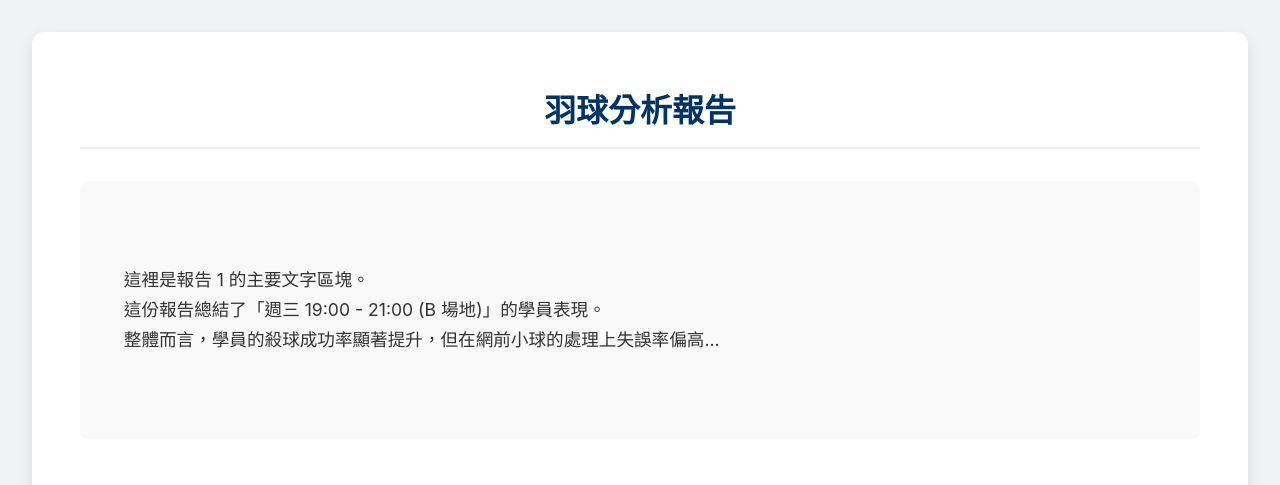
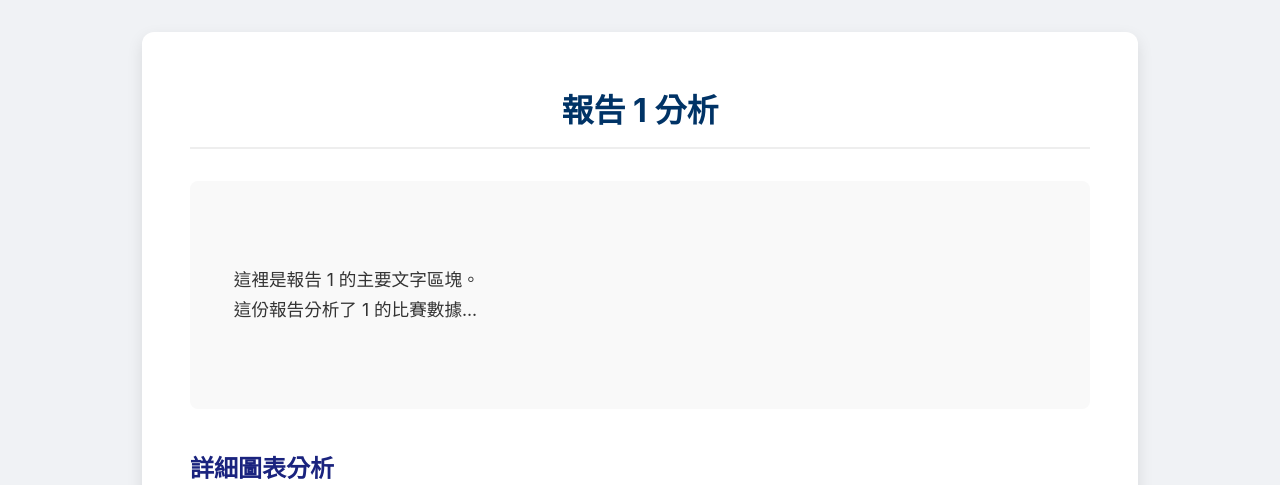
Before and after one commit to aaa112550138/GoodmintonCoach, a Flask app: page /report/1 in a window 1280 px wide. Shown: the top 485 px of the page. Run offline with Flask 3, Linux system fonts and the light colour scheme.

Commit message:
report template has pics

```diff
--- a/app.py
+++ b/app.py
@@ -1,6 +1,8 @@
-from flask import Flask, render_template, request, jsonify, url_for
+# ▼▼▼ 修改 1: 匯入 os 和 send_from_directory ▼▼▼
+from flask import Flask, render_template, request, jsonify, url_for, send_from_directory
 import io
 import base64
+import os # <-- 需要 os 模組來組合路徑
 
 try:
     import llm_core
@@ -13,93 +15,121 @@ except ImportError:
 
 app = Flask(__name__)
 
+# ▼▼▼ 修改 2: (Part 1) 定義 report_pics 資料夾的絕對路徑 ▼▼▼
+# app.root_path 指的是 app.py 所在的資料夾
+REPORT_PICS_DIR = os.path.join(app.root_path, 'report_pics')
+#
+# 你的資料夾結構現在應該是:
+# badminton_app/
+# ├── app.py              <-- (app.root_path)
+# ├── report_pics/        <-- (REPORT_PICS_DIR)
+# │   └── chao_vs_tao/
+# │       ├── win_rate.png
+# │       └── error_rate.png
+# ├── static/
+# └── templates/
+#
+
+
 # --- 模擬資料庫 (保持不變) ---
 def get_sessions_from_db():
     """模擬抓取場次"""
     return [
-        {"id": "S001", "name": "場次1"}
+        {"id": "S001", "name": "週一 18:00 - 20:00 (A 場地)"},
+        {"id": "S002", "name": "週三 19:00 - 21:00 (B 場地)"},
     ]
 
 def get_attributes_list():
     """定義可以分析的屬性"""
-    return ["ALL (總覽)", "勝率", "失誤率", "出席率", "球落點分布", "球種"]
+    return ["ALL (總覽)", "勝率", "失誤率", "出席率", "得分率", "球種"]
 
-# --- 模擬比賽報告連結 (來自你的 HTML) ---
 def get_report_links():
-    """
-    模擬 HTML 中的 links。
-    "route" 欄位必須對應到 @app.route 函式的名稱 (report_view)
-    "param" 欄位會被傳遞給 <report_id>
-    """
+    """模擬 HTML 中的 links"""
     return [
-        {"route": "report_view", "param": "R001", "name": "R001: 場次1"}
+        {"route": "report_view", "param": "R001", "name": "R001: 趙 vs 陶 (chao_vs_tao)"},
+        {"route": "report_view", "param": "R002", "name": "R002: 李 vs 林 (lee_vs_lin)"},
     ]
 
-# --- (從上個範例) 模擬報告資料 (已修改為動態) ---
 def get_main_text(report_id):
     """ 模擬你要放的主要文字 (根據 ID) """
-    # 未來你可以用 report_id 去資料庫查詢
     return f"""
     這裡是報告 {report_id} 的主要文字區塊。
-    這份報告總結了「週三 19:00 - 21:00 (B 場地)」的學員表現。
-    整體而言，學員的殺球成功率顯著提升，但在網前小球的處理上失誤率偏高...
+    這份報告分析了 {report_id} 的比賽數據...
     """
 
+# ▼▼▼ 修改 3: 調整 get_chart_card_data ▼▼▼
 def get_chart_card_data(report_id):
     """
     模擬圖表的資料 (根據 ID)
-    (未來這裡會用 report_id 去資料庫查)
     """
-    # 假設 R001 和 R002 用了不同的圖表標題
+    image_folder_name = ""
     if report_id == "R001":
-        titles = ["R001-勝率分析", "R001-失誤分佈"]
+        # 這裡對應到你說的資料夾
+        image_folder_name = "chao_vs_tao"
+    elif report_id == "R002":
+        image_folder_name = "other" # 假設有另一個
     else:
-        titles = ["R002-出席狀況", "R002-得分手段"]
+        # 給一個預設值，以防萬一
+        image_folder_name = "default"
+
+    # *** 請確保你的 'report_pics/chao_vs_tao/' 資料夾中
+    # *** 真的有 'win_rate.png' 和 'error_rate.png' 這兩個檔案
 
     mock_data = [
         {
-            "image_url": "/static/chart1.png", # 假設你有這些圖在 static 資料夾
-            "title": titles[0],
-            "description": "這是一兩行的文字，用來說明這張圖的重點。"
+            # 這是關鍵修改：
+            # 網址 (URL) 指向我們即將建立的新路由 /report-images/
+            # Flask 會把這個請求轉發給 serve_report_image() 函式
+            "image_url": f"/report-images/{image_folder_name}/diff_balls.png",
+            "title": f"{image_folder_name} - 不同球種",
+            "description": "這是從 report_pics 動態載入的球種圖。"
         },
         {
-            "image_url": "/static/chart2.png",
-            "title": titles[1],
-            "description": "分析反手拍與正手拍的失誤比例。"
+            "image_url": f"/report-images/{image_folder_name}/different_places_score.png",
+            "title": f"{image_folder_name} - 得分分布圖",
+            "description": "這是從 report_pics 動態載入的得分分布圖。"
+        },
+        {
+            "image_url": f"/report-images/{image_folder_name}/opp_lose_reasons.png",
+            "title": f"{image_folder_name} - 得分分析圖",
+            "description": "這是從 report_pics 動態載入的得分分析圖。"
         },
     ]
+
+    # 附註: 更保險的寫法是使用 url_for
+    # path = f'{image_folder_name}/win_rate.png'
+    # mock_data[0]["image_url"] = url_for('serve_report_image', path_to_image=path)
+    # 這樣如果未來你改了 @app.route 的網址，這裡會自動更新。
+    # 不過目前 f-string 的寫法是最直觀的。
+
     return mock_data
-# --------------------
+# --- ▲▲▲ 修改 3 完畢 ▲▲▲ ---
 
 
-# --- 路由 1: 儀表板首頁 (只處理 GET 請求) ---
+# --- 路由 1: 儀表板首頁 (保持不變) ---
 @app.route('/', methods=['GET'])
 def dashboard():
-
     sessions = get_sessions_from_db()
     attributes = get_attributes_list()
-    links = get_report_links() # <-- 取得要生成的連結
-
-    # 傳遞預設值給模板
+    links = get_report_links()
     return render_template(
         'index.html',
         sessions=sessions,
         attributes=attributes,
-        links=links, # <-- 傳給 index.html
+        links=links,
         chart_data=None,
         current_session=None,
         current_attribute=None,
         current_search=""
     )
 
-# --- 路由 2: 處理分析請求的 API (保持不變) ---
+# --- 路由 2: API (保持不變) ---
 @app.route('/api/analyze', methods=['POST'])
 def api_analyze():
     if llm_core is None:
         return jsonify({"error": "AI 核心模組 (llm_core.py) 載入失敗。"}), 500
 
     try:
-        # ... (你提供的程式碼都很好，保持不變) ...
         data = request.get_json()
         search_query = data.get('search_query')
         session_id = data.get('session_id')
@@ -139,38 +169,35 @@ def api_analyze():
         print(f"Error in /api/analyze: {e}")
         return jsonify({"error": str(e)}), 500
 
-
-# --- ▼▼▼ 這是你要求的修改 ▼▼▼ ---
-#
-# 原本的: @app.route('/templates/report.html')
-# 原本的: def report_view(report_id):
-#
-# 修正為：
-# 1. 路由 (Route) 應該是描述性的，例如 /report/
-# 2. 路由中用 <report_id> 來接收變數
-# 3. 函式名稱 report_view 必須和 get_report_links() 裡的 "route" 欄位一致
-# 4. 函式 render_template('report.html', ...) 會去 'templates' 資料夾找 'report.html'
-#
+# --- 路由 3: 報告頁面 (保持不變) ---
 @app.route('/report/<report_id>')
 def report_view(report_id):
     """
-    這才是正確的「報告頁面」路由
+    動態報告頁面
     """
     print(f"正在為 {report_id} 生成報告頁面...")
+    main_text = get_main_text(report_id)
+    chart_items = get_chart_card_data(report_id) # <-- 這裡會抓到新的 URL
 
-    # 1. 根據傳入的 report_id 獲取專屬資料
-    main_text = get_main_text(report_id)
-    chart_items = get_chart_card_data(report_id)
-
-    # 2. 渲染 'templates/report.html'
-    #    (Flask 會自動去 'templates' 資料夾找)
     return render_template(
         'report.html',
-        report_title=f"報告 {report_id} 分析", # 傳一個動態標題
+        report_title=f"報告 {report_id} 分析",
         main_introduction_text=main_text,
         chart_data_list=chart_items
     )
-# --- ▲▲▲ 修改完畢 ▲▲▲ ---
+
+# ▼▼▼ 修改 2: (Part 2) 新增 "圖片傳送路由" ▼▼▼
+#
+@app.route('/report-images/<path:path_to_image>')
+def serve_report_image(path_to_image):
+    """
+    這個路由會攔截所有 /report-images/ 開頭的請求
+    並從 REPORT_PICS_DIR (也就是 'report_pics' 資料夾)
+    安全地傳送 'path_to_image' (例如 "chao_vs_tao/win_rate.png")
+    """
+    print(f"正在從 {REPORT_PICS_DIR} 傳送圖片: {path_to_image}")
+    return send_from_directory(REPORT_PICS_DIR, path_to_image)
+# --- ▲▲▲ 修改 2 完畢 ▲▲▲ ---
 
 
 if __name__ == '__main__':
--- a/templates/report.html
+++ b/templates/report.html
@@ -12,7 +12,8 @@
             padding: 2rem;
         }
         .container {
-            max-width: 1200px; /* 讓頁面寬一點以容納多張卡片 */
+            /* /* (從 1200px 調整為 900px，在單欄佈局下可讀性更高) */
+            max-width: 900px;
             margin: 0 auto;
             background: #ffffff;
             padding: 2rem 3rem;
@@ -27,7 +28,7 @@
             padding-bottom: 1rem;
         }
 
-        /* 1. 你的主要文字區塊 */
+        /* 1. 你的主要文字區塊 (不變) */
         .introduction-text {
             font-size: 1.1rem;
             line-height: 1.7;
@@ -36,7 +37,7 @@
             padding: 1.5rem;
             border-radius: 8px;
             margin-bottom: 2.5rem;
-            white-space: pre-wrap; /* 讓 Python 傳來的換行符號生效 */
+            white-space: pre-wrap;
         }
 
         h2 {
@@ -47,38 +48,38 @@
         /* 2. 圖片/圖表 的網格容器 (Grid Container) */
         .chart-grid {
             display: grid;
-            /* 這是 CSS Grid 的魔法:
-              - repeat(auto-fit, ...): 自動判斷一行能塞幾張卡片
-              - minmax(300px, 1fr): 每張卡片最少 300px 寬，
-                                     如果空間夠，就平均分配 (1fr)
-            */
-            grid-template-columns: repeat(auto-fit, minmax(300px, 1fr));
-            gap: 1.5rem; /* 卡片之間的間距 */
+
+            /* /* (從 "repeat(auto-fit, minmax(300px, 1fr))" 改成 "1fr") */
+            /* "1fr" 表示網格只有一欄，且該欄佔滿所有可用寬度 */
+            grid-template-columns: 1fr;
+
+            /* (間距從 1.5rem 增加到 2rem，讓卡片之間更分明) */
+            gap: 2rem;
         }
 
-        /* 3. 單張卡片 (Card) 的樣式 */
+        /* 3. 單張卡片 (Card) 的樣式 (不變) */
         .chart-card {
             border: 1px solid #ddd;
             border-radius: 10px;
             background: #fff;
             box-shadow: 0 4px 8px rgba(0, 0, 0, 0.05);
-            overflow: hidden; /* 讓圖片的圓角生效 */
+            overflow: hidden;
             transition: transform 0.2s, box-shadow 0.2s;
         }
         .chart-card:hover {
-            transform: translateY(-5px); /* 滑鼠移上去時輕微浮起 */
+            transform: translateY(-5px);
             box-shadow: 0 8px 16px rgba(0, 0, 0, 0.1);
         }
 
-        /* 卡片裡的圖片 */
+        /* 卡片裡的圖片 (不變) */
         .chart-card img {
             width: 100%; /* 圖片寬度 100% 填滿卡片 */
-            height: auto; /* 圖片高度自動 (保持比例) */
+            height: auto;
             display: block;
-            background-color: #f0f0f0; /* 圖片載入前的底色 */
+            background-color: #f0f0f0;
         }
 
-        /* 卡片裡的文字區 (你的一兩行文字) */
+        /* 卡片裡的文字區 (不變) */
         .card-content {
             padding: 1rem 1.25rem;
         }
@@ -99,7 +100,7 @@
 <body>
 
     <div class="container">
-        <h1>羽球分析報告</h1>
+        <h1>{{ report_title or '羽球分析報告' }}</h1>
 
         <div class="introduction-text">
             {{ main_introduction_text }}
@@ -119,5 +120,7 @@
             </div>
             {% endfor %}
 
-        </div> </div> </body>
+        </div>
+    </div>
+</body>
 </html>
```
Also changed, not shown: report_pics/chao_vs_tao/diff_balls.png (added), report_pics/chao_vs_tao/different_places_score.png (added), report_pics/chao_vs_tao/opp_lose_reasons.png (added), report_pics/chao_vs_tao/running.png (added), report_pics/chao_vs_tao/score_reason.png (added), report_pics/chao_vs_tao/smash.png (added), report_pics/chao_vs_tao/time_error.png (added).
